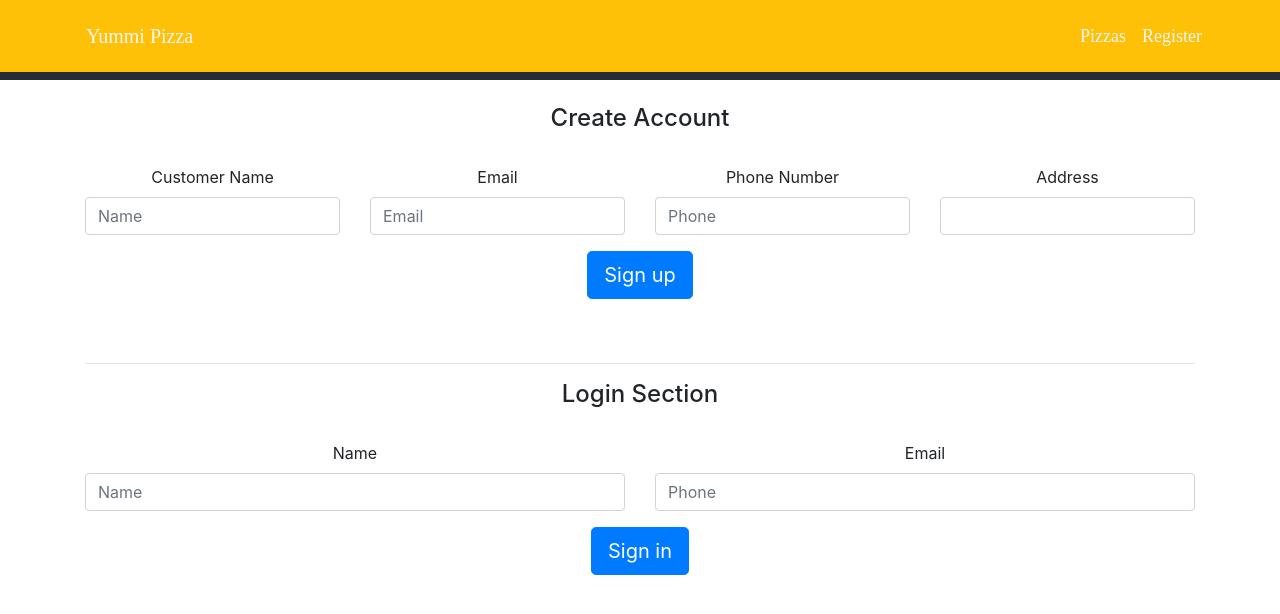
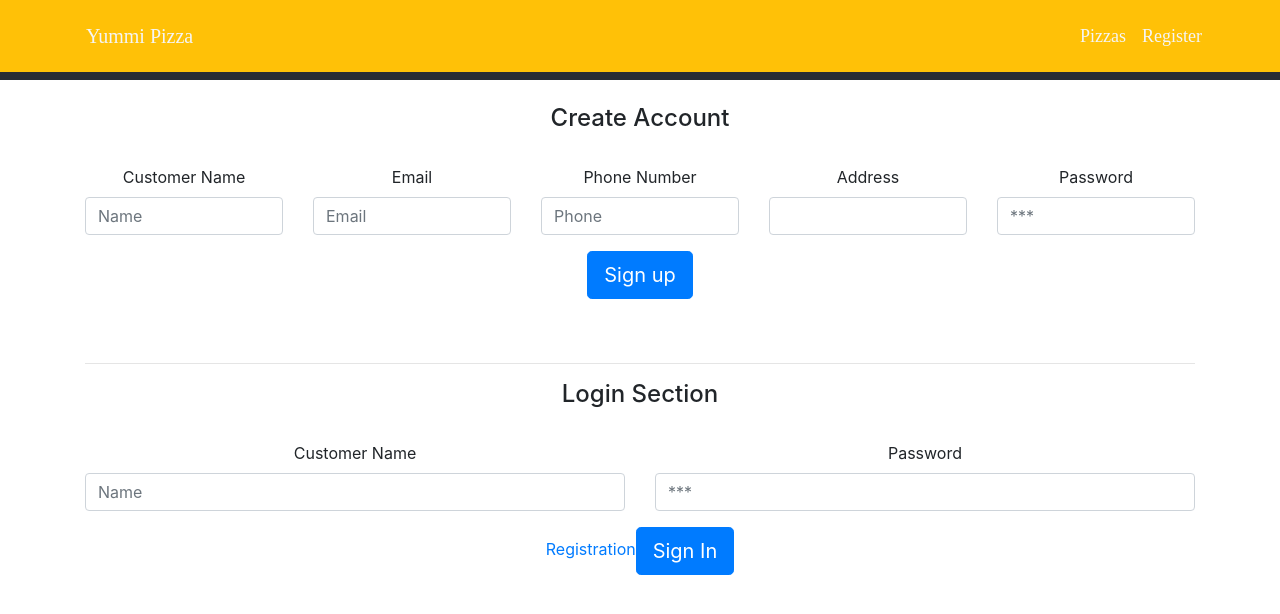
Before and after one commit to martinwachira/yuPizza-frontend, a React (Create React App) app: page /register-customer in a window 1280 px wide. Shown: the top 614 px of the page. Built offline with nearby package versions, Linux system fonts and the light colour scheme; a web font is replaced by a local one.

Commit message:
fixed login component

```diff
--- a/package.json
+++ b/package.json
@@ -3,8 +3,8 @@
   "version": "0.1.0",
   "private": true,
   "engines": {
-      "npm": "6.9.0",
-      "node": "12.6.0"
+    "npm": "6.9.0",
+    "node": "12.6.0"
   },
   "dependencies": {
     "@testing-library/jest-dom": "^4.2.4",
@@ -17,6 +17,7 @@
     "react-dom": "^16.13.1",
     "react-router-dom": "^5.2.0",
     "react-scripts": "3.4.1",
+    "serve": "^11.3.1",
     "sweetalert2": "^9.13.1"
   },
   "scripts": {
--- a/src/components/customer-login.component.js
+++ b/src/components/customer-login.component.js
@@ -1,86 +1,110 @@
-import React, { Component } from "react";
+import React, {Component} from 'react';
+import {Redirect} from 'react-router-dom';
+import {PostCustomerData} from '../services/PostCustomerData';
+import './Login.css';
+
 import Form from 'react-bootstrap/Form'
 import Button from 'react-bootstrap/Button'
 import Row from 'react-bootstrap/Row';
 import Col from 'react-bootstrap/Col';
-import axios from 'axios'
-// import ExpensesList from './expenses-listing.component';
-import Swal from 'sweetalert2';
+// import Div from 'react-bootstrap/Col';
 
+class CustomerLogin extends Component {
 
-export default class CustomerLogin extends Component {
-      constructor(props) {
-    super(props)
+  constructor(){
+    super();
 
-    // Setting up functions
-    this.onChangeCustomerName = this.onChangeCustomerName.bind(this);
-    this.onChangeCustomerPhoneNo = this.onChangeCustomerPhoneNo.bind(this);
+    this.state = {
+     name: '',
+     password: '',
+     redirectToReferrer: false
+    };
 
-    this.onSubmit = this.onSubmit.bind(this);
+    this.login = this.login.bind(this);
+    this.onChange = this.onChange.bind(this);
 
-    // Setting up state
-    this.state = {
-      name: '',
-      phoneNo: ''
-
-    }
-  }
-
-  onChangeCustomerName(e) {
-    this.setState({name: e.target.value})
   }
 
 
-  onChangeCustomerPhoneNo(e) {
-    this.setState({phoneNo: e.target.value})
-  }
+
+  login() {
+    if(this.state.name && this.state.password){
+      PostCustomerData('login',this.state).then((result) => {
+       let responseJson = result;
+       if(responseJson.userData){
+         sessionStorage.setItem('userData',JSON.stringify(responseJson));
+         this.setState({redirectToReferrer: true});
+       }
+
+      });
+    }
+
+   }
+
+  onChange(e){
+    this.setState({[e.target.name]:e.target.value});
+   }
 
 
-  onSubmit(e) {
-    e.preventDefault()
-     const customer = {
-      name: this.state.name,
-      phoneNo: this.state.phoneNo
-    };
-    axios.post('https://yupizza-backend.herokuapp.com/api/login/', customer)
-      .then(res => console.log(res.data));
-    Swal.fire(
-  'Great, Welcome!',
-  'Logged in Successfully',
-  'success'
-)
 
-    this.setState({name: '', phoneNo: ''})
-  }
 
   render() {
-    return (<div className="form-wrapper">
-      <Form onSubmit={this.onSubmit}>
+
+     if (this.state.redirectToReferrer) {
+      return (<Redirect to={'/pizza-list'}/>)
+    }
+
+    if(sessionStorage.getItem('userData')){
+      return (<Redirect to={'/pizza-list'}/>)
+    }
+
+     return (
+       <div>
         <Row>
+            {/* <Col>
+             <Form.Group controlId="Email">
+                <Form.Label>Email</Form.Label>
+                    <Form.Control placeholder="Email" type="email" value={this.state.email} onChange={this.onChangeCustomerEmail}/>
+             </Form.Group>
+            </Col>     */}
+
             <Col>
              <Form.Group controlId="Name">
-                <Form.Label>Name</Form.Label>
-                <Form.Control required placeholder="Name" type="text" value={this.state.name} onChange={this.onChangeCustomerName}/>
+                <Form.Label>Customer Name</Form.Label>
+                <Form.Control required placeholder="Name" type="text" name="name"  onChange={this.onChange}/>
              </Form.Group>
 
             </Col>
 
             <Col>
-             <Form.Group controlId="Email">
-                <Form.Label>Email</Form.Label>
-                    <Form.Control placeholder="Phone" type="text" value={this.state.phoneNo} onChange={this.onChangeCustomerPhoneNo}/>
+             <Form.Group controlId="Password">
+                <Form.Label>Password</Form.Label>
+                    <Form.Control placeholder="***" required type="password" name="password" onChange={this.onChange}/>
              </Form.Group>
             </Col>
+        </Row>
+        {/* <input type="submit" className="button success" value="Login" onClick={this.login} variant="primary"/> */}
+        <a href="/register-customer">Registration</a>
+        <Button variant="primary" size="lg" type="submit" onClick={this.login}>
+          Sign In
+        </Button>
+        </div>
 
 
-        </Row>
-        <Button variant="primary" size="lg" type="submit">
-          Sign in
-        </Button>
 
-      </Form>
-      <br></br>
-      <br></br>
-    </div>);
+      // <div className="row" id="Body">
+      //   <div className="medium-5 columns left">
+      //   <h4>Login</h4>
+      //   <label>name</label>
+      //   <input class="form-control" type="text" name="name" placeholder="name" onChange={this.onChange}/>
+      //   <label>Password</label>
+      //   <input class="form-control" type="password" name="password"  placeholder="Password" onChange={this.onChange}/>
+        // <input type="submit" className="button success" value="Login" onClick={this.login}/>
+        // <a href="/signup">Registration</a>
+      //   </div>
+      // </div>
+    );
   }
 }
+
+export default CustomerLogin;
--- a/src/components/pizza-list.component.js
+++ b/src/components/pizza-list.component.js
@@ -15,8 +15,8 @@ export default class PizzaList extends Component {
   }
 
   componentDidMount() {
-    // axios.get('http://localhost:8000/api/pizzas')
-    axios.get('https://yupizza-backend.herokuapp.com/api/pizza')
+    axios.get('http://localhost:8000/api/pizza')
+    // axios.get('https://yupizza-backend.herokuapp.com/api/pizza')
       .then(res => {
         this.setState({ pizzas: res.data });
       })
--- a/src/components/register-customer.component.js
+++ b/src/components/register-customer.component.js
@@ -17,6 +17,7 @@ export default class RegisterCustomer extends Component {
     this.onChangeCustomerEmail = this.onChangeCustomerEmail.bind(this);
     this.onChangeCustomerPhoneNo = this.onChangeCustomerPhoneNo.bind(this);
     this.onChangeCustomerCurrentAddress = this.onChangeCustomerCurrentAddress.bind(this);
+    this.onChangeCustomerPassword = this.onChangeCustomerPassword.bind(this);
 
     this.onSubmit = this.onSubmit.bind(this);
 
@@ -25,24 +26,34 @@ export default class RegisterCustomer extends Component {
       name: '',
       email: '',
       phoneNo: '',
-      currentAddress: ''
+      currentAddress: '',
+      password: ''
     }
   }
 
   onChangeCustomerName(e) {
     this.setState({name: e.target.value})
+    console.log(this.state)
   }
 
   onChangeCustomerEmail(e) {
     this.setState({email: e.target.value})
+    console.log(this.state)
   }
 
   onChangeCustomerPhoneNo(e) {
     this.setState({phoneNo: e.target.value})
+    console.log(this.state)
   }
 
   onChangeCustomerCurrentAddress(e) {
     this.setState({currentAddress: e.target.value})
+    console.log(this.state)
+  }
+
+  onChangeCustomerPassword(e){
+    this.setState({password: e.target.value})
+    console.log(this.state)
   }
 
   onSubmit(e) {
@@ -51,10 +62,11 @@ export default class RegisterCustomer extends Component {
       name: this.state.name,
       email: this.state.email,
       phoneNo: this.state.phoneNo,
-      currentAddress: this.state.currentAddress
+      currentAddress: this.state.currentAddress,
+      password: this.state.password
     };
-    // axios.post('http://localhost:8000/api/addcustomer/', customer)
-    axios.post('https://yupizza-backend.herokuapp.com/api/addcustomer/', customer)
+    axios.post('http://localhost:8000/api/addcustomer/', customer)
+    // axios.post('https://yupizza-backend.herokuapp.com/api/addcustomer/', customer)
       .then(res => console.log(res.data));
     Swal.fire(
   'Welcome!',
@@ -62,7 +74,7 @@ export default class RegisterCustomer extends Component {
   'success'
 )
 
-    this.setState({name: '', email: '', phoneNo: '', currentAddress: ''})
+    this.setState({name: '', email: '', phoneNo: '', currentAddress: '', password: ''})
   }
 
   render() {
@@ -101,6 +113,13 @@ export default class RegisterCustomer extends Component {
                     <Form.Control required type="text" value={this.state.currentAddress} onChange={this.onChangeCustomerCurrentAddress}/>
              </Form.Group>
             </Col>
+
+            <Col>
+             <Form.Group controlId="Password">
+                <Form.Label>Password</Form.Label>
+                    <Form.Control placeholder="***" required type="password" value={this.state.password} onChange={this.onChangeCustomerPassword}/>
+             </Form.Group>
+            </Col>
         </Row>
         <Button variant="primary" size="lg" type="submit">
           Sign up
--- /dev/null
+++ b/src/services/PostCustomerData.js
@@ -0,0 +1,21 @@
+export function PostCustomerData(type, userData) {
+    let BaseURL = 'http://localhost:8000/api/';
+
+    return new Promise((resolve, reject) =>{
+
+
+        fetch(BaseURL+type, {
+            method: 'POST',
+            body: JSON.stringify(userData)
+          })
+          .then((response) => response.json())
+          .then((res) => {
+            resolve(res);
+          })
+          .catch((error) => {
+            reject(error);
+          });
+
+
+      });
+}
```
Also changed, not shown: src/components/Login.css (added), 1 other file (tests, documents, lock files or other folders).
